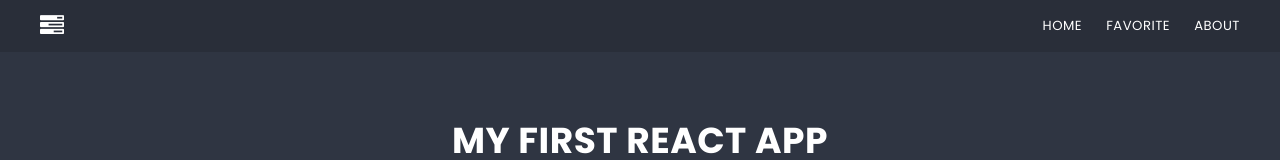
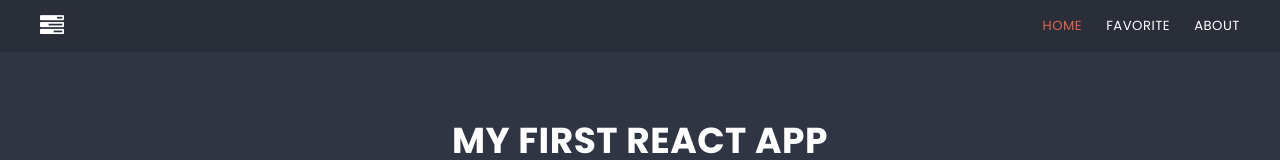
Before and after one commit to grzegorzrzeznikiewicz/react-app, a React (Create React App) app: page / in a window 1280 px wide. Shown: the top 160 px of the page. Built offline with nearby package versions, Linux system fonts and the light colour scheme.

Commit message:
Submodule 17.2: Update `NavBar` to apply active link styling with `linkActive` class in `NavBar.module.scss`

```diff
--- a/src/components/NavBar/NavBar.js
+++ b/src/components/NavBar/NavBar.js
@@ -9,9 +9,12 @@
                     <i className="fa fa-tasks" />
                 </NavLink>
                 <ul className={styles.list}>
-                    <li><NavLink to="/">Home</NavLink></li>
-                    <li><NavLink to="/favorite">Favorite</NavLink></li>
-                    <li><NavLink to="/about">About</NavLink></li>
+                    <li><NavLink className={({ isActive }) => isActive ? styles.linkActive : undefined}
+                                 to="/">Home</NavLink></li>
+                    <li><NavLink className={({ isActive }) => isActive ? styles.linkActive : undefined}
+                                 to="/favorite">Favorite</NavLink></li>
+                    <li><NavLink className={({ isActive }) => isActive ? styles.linkActive : undefined}
+                                 to="/about">About</NavLink></li>
                 </ul>
             </div>
         </nav>
--- a/src/components/NavBar/NavBar.module.scss
+++ b/src/components/NavBar/NavBar.module.scss
@@ -43,5 +43,9 @@
     &:hover {
       color: $color-warning;
     }
+
+    &.linkActive {
+      color: $color-warning;
+    }
   }
 }
```
